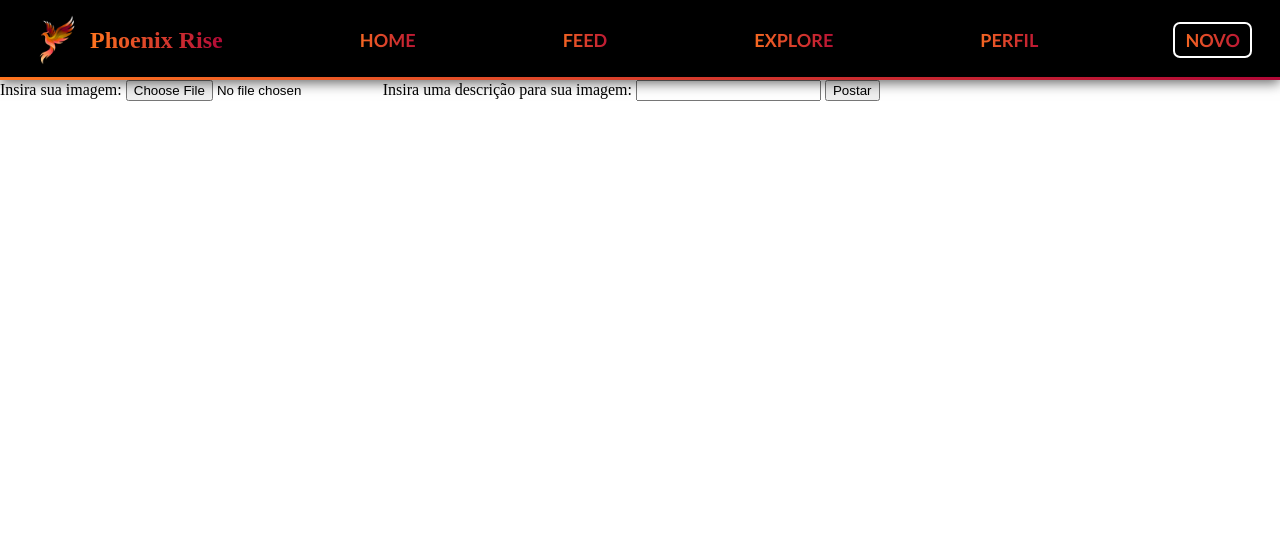
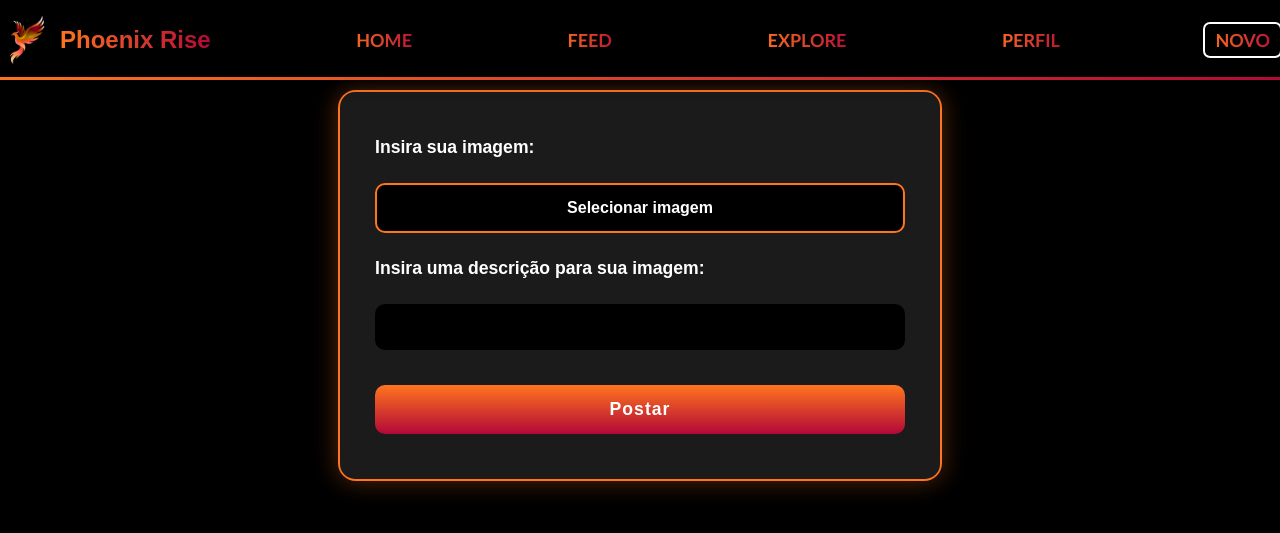
Before and after one commit to jvictor012/PhoenixRise, a Flask app: page /postagem in a window 1280 px wide. Shown: the top 533 px of the page. Run offline with Flask 3, Linux system fonts and the light colour scheme; the visitor is signed in with stand-in values (Sample User, id 1); data that the repository does not hold is empty.

Commit message:
alteracoes no perfil e postagem

```diff
--- /dev/null
+++ b/static/postagem.css
@@ -0,0 +1,115 @@
+/* ================= Área de Postagem ================= */
+
+body {
+  background: #000;
+  margin: 0;
+  padding: 0;
+  font-family: "Poppins", sans-serif;
+  color: white;
+  display: flex;
+  flex-direction: column;
+  align-items: center;
+}
+
+form {
+  margin-top: 90px;
+  background: #ff751f; /* LARANJA SÓLIDO */
+  padding: 2px;
+  border-radius: 18px;
+  box-shadow: 0 0 25px rgba(255, 117, 31, 0.35);
+  width: 90%;
+  max-width: 600px;
+}
+
+/* Parte interna */
+form * {
+  box-sizing: border-box;
+}
+
+form > div {
+  background: #1b1b1b;
+  border-radius: 15px;
+  padding: 45px 35px;
+  display: flex;
+  flex-direction: column;
+  gap: 25px;
+}
+
+/* Texto dos labels */
+label {
+  font-size: 1.1rem;
+  font-weight: 600;
+  color: #fff;
+}
+
+/* ================= CUSTOM FILE INPUT ================= */
+
+/* Remove estilo padrão feio */
+input[type="file"] {
+  display: none;
+}
+
+/* Botão estilizado */
+.file-upload {
+  background: #000;
+  border-radius: 10px;
+  padding: 14px 18px;
+  cursor: pointer;
+  display: flex;
+  align-items: center;
+  justify-content: center;
+  font-weight: 600;
+  font-size: 1rem;
+  color: white;
+  border: 2px solid #ff751f;
+  transition: 0.3s;
+  user-select: none;
+}
+
+.file-upload:hover {
+  transform: scale(1.03);
+  box-shadow: 0 0 14px rgba(255, 117, 31, 0.6);
+}
+
+/* Inputs */
+input[type="text"] {
+  background: #000;
+  border: none;
+  border-radius: 10px;
+  padding: 14px 18px;
+  color: white;
+  font-size: 1rem;
+  outline: none;
+  transition: 0.3s;
+}
+
+input[type="text"]:focus {
+  box-shadow: 0 0 14px rgba(255, 117, 31, 0.6);
+}
+
+/* Botão */
+button {
+  margin-top: 10px;
+  padding: 14px 20px;
+  border-radius: 10px;
+  border: none;
+  cursor: pointer;
+  background: linear-gradient(180deg, #ff751f, #b20837);
+  color: white;
+  font-weight: bold;
+  letter-spacing: 1px;
+  font-size: 1.1rem;
+  transition: 0.35s;
+}
+
+button:hover {
+  transform: scale(1.08);
+  box-shadow: 0 0 18px rgba(255, 117, 31, 0.6);
+}
+
+/* Navbar fixa */
+header {
+  position: fixed;
+  top: 0;
+  width: 100%;
+}
--- a/templates/postagem.html
+++ b/templates/postagem.html
@@ -5,6 +5,7 @@
     <meta name="viewport" content="width=device-width, initial-scale=1.0" />
     <title>Faça sua postagem</title>
     <link rel="stylesheet" href="/static/navbar.css">
+    <link href="/static/postagem.css" rel="stylesheet" />
   </head>
   <body>
 
@@ -19,13 +20,22 @@
     </header>
 
     <form action="/fazer_postagem" method="POST" enctype="multipart/form-data">
+      <div>
+
         <label for="post_label">Insira sua imagem:</label>
-      <input type="file" id="post_label" name="post_label" required />
+
+        <!-- INPUT BONITÃO -->
+        <label class="file-upload">
+          Selecionar imagem
+          <input type="file" id="post_label" name="post_label" required>
+        </label>
 
         <label for="descricao">Insira uma descrição para sua imagem:</label>
         <input type="text" id="descricao" name="descricao" required />
 
         <button type="submit">Postar</button>
+      </div>
     </form>
+
   </body>
 </html>
```
Also changed, not shown: static/perfil.css (+67 -35 lines), static/style_mapa.css (+24 -18 lines), templates/home.html (+1 -18 lines), templates/perfil.html (+25 -26 lines). Lines whose indentation alone changed are shown as unchanged.
